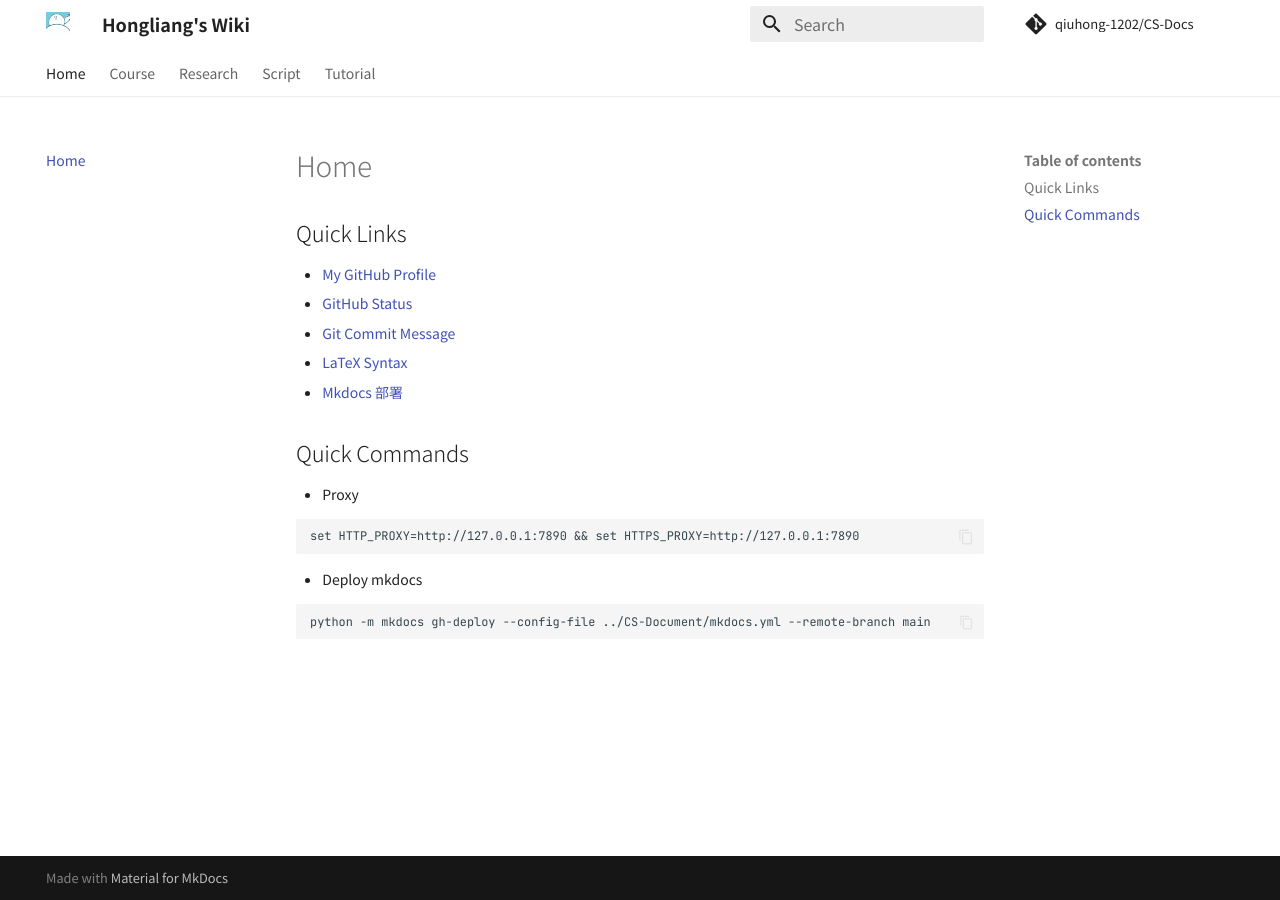
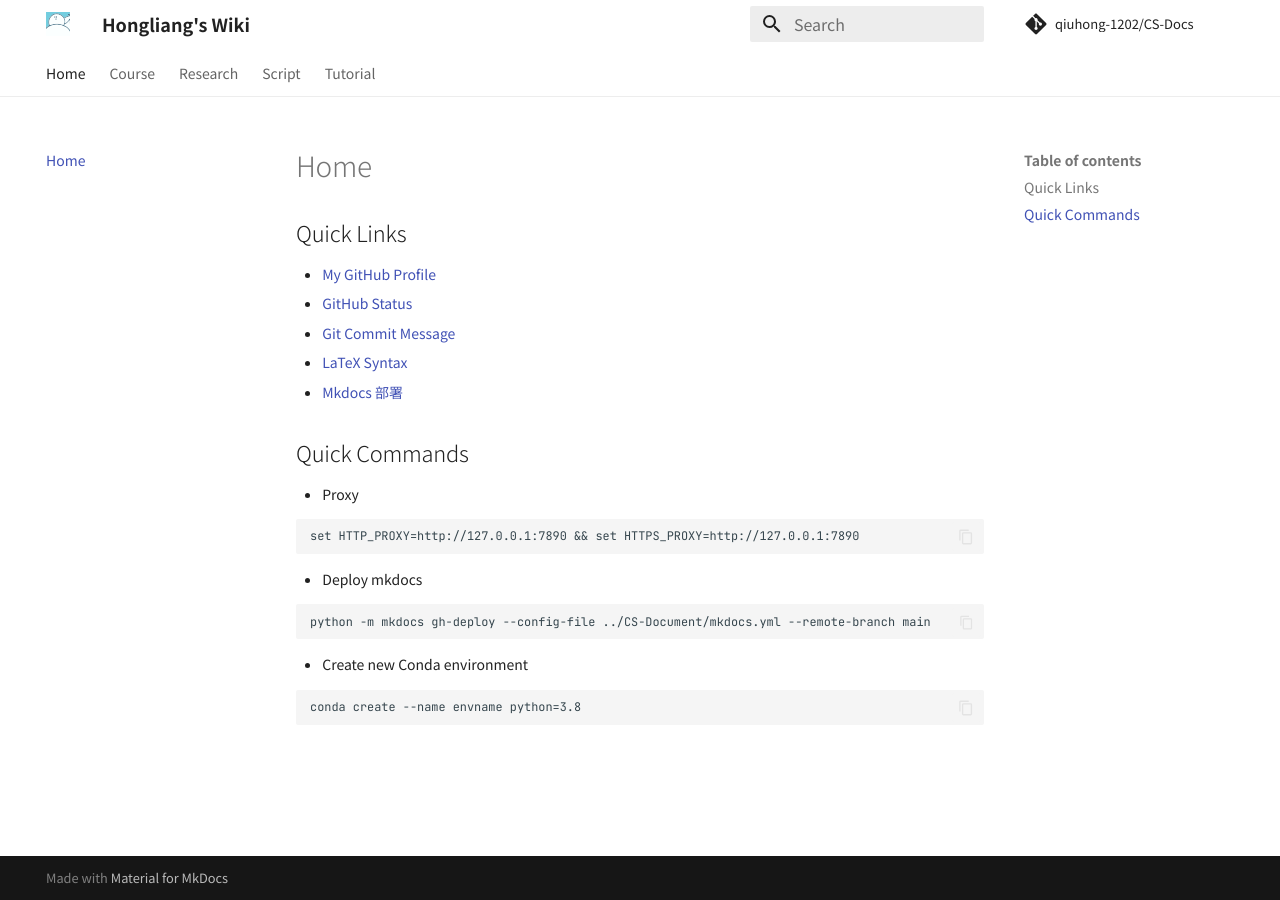
Before and after one commit to QiuHong-1202/CS-Document, an MkDocs documentation site: the page built from docs/index.md, in a window 1280 px wide. Built offline with MkDocs 1.6.1 and Material for MkDocs 9.7.7, drawn with Linux system fonts in a browser that asks for light colours; nearby versions of some CDN libraries; comment, search, counter and statistics services are not loaded.

Commit message:
Update index.md

````diff
--- a/docs/index.md
+++ b/docs/index.md
@@ -26,3 +26,9 @@ set HTTP_PROXY=http://127.0.0.1:7890 && set HTTPS_PROXY=http://127.0.0.1:7890
 ```
 python -m mkdocs gh-deploy --config-file ../CS-Document/mkdocs.yml --remote-branch main
 ```
+
+- Create new Conda environment
+
+```
+conda create --name envname python=3.8
+```
````
